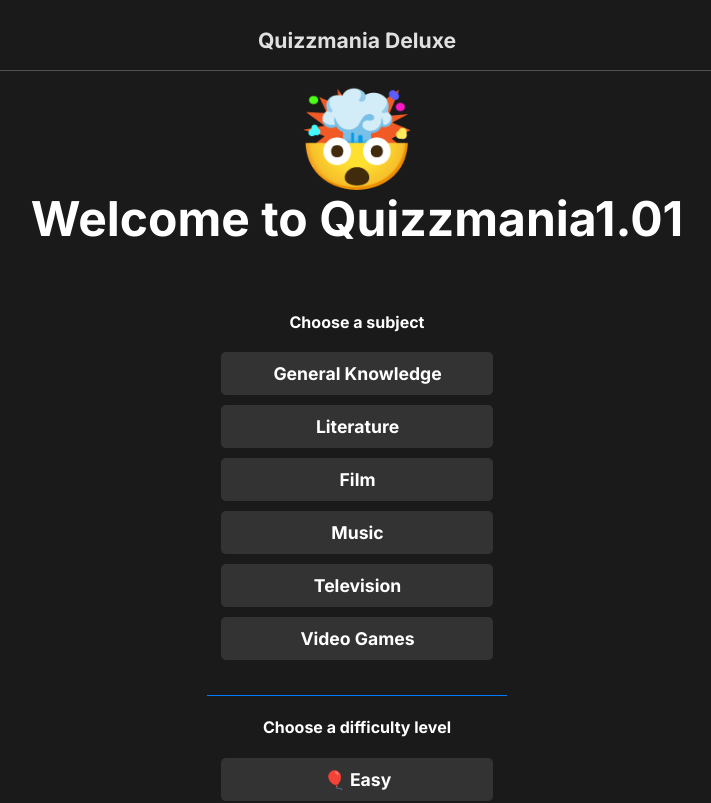
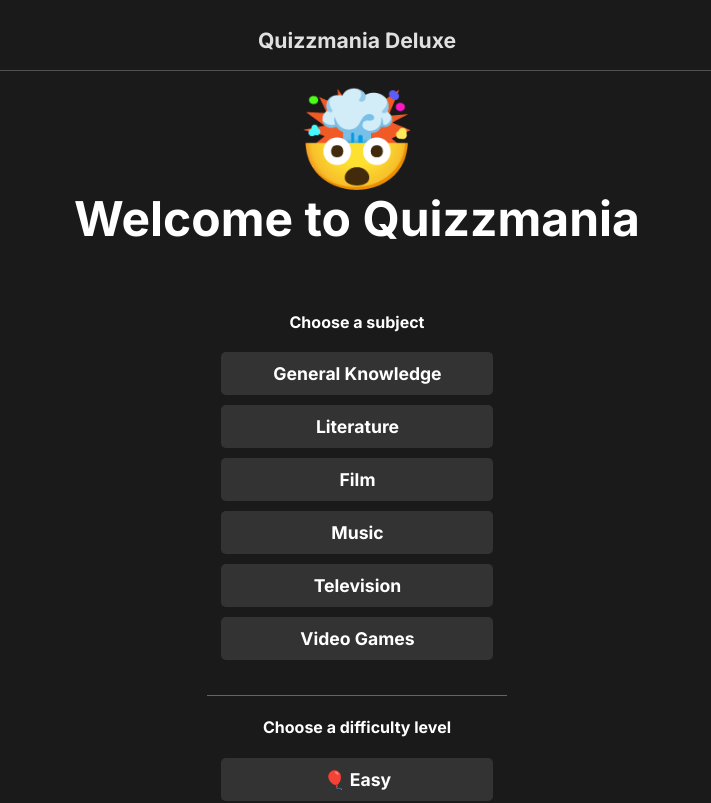
Before and after one commit to treadly55/quizzical-app-scrimba, a React (Create React App) app: page / in a window 1280 px wide. Shown: the top 803 px of the page, without its empty margins (283-994 px from the left). Built offline with nearby package versions, Linux system fonts and the light colour scheme.

Commit message:
alpha push

```diff
--- a/src/App.js
+++ b/src/App.js
@@ -157,7 +157,7 @@ export default function App() {
   const QuizPageLanding = () => (
     <div>
       <div className="MegaIcon">🤯</div>
-      <h1 className="MegaHeader">Welcome to Quizzmania1.01</h1>
+      <h1 className="MegaHeader">Welcome to Quizzmania</h1>
       <form className="quizSelectForm quiz-form">
         <h4 className="sub-title">Choose a subject</h4>
         <div className="radio-group">
```
Also changed, not shown: public/manifest.json.
